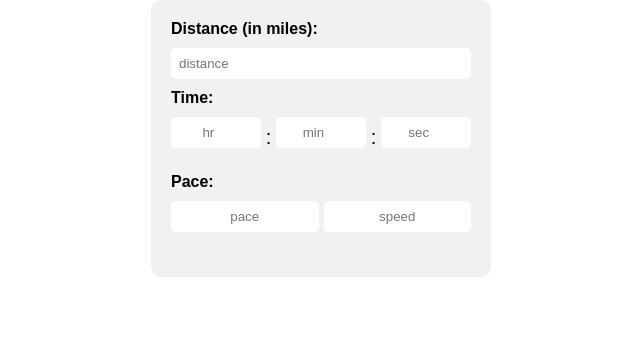
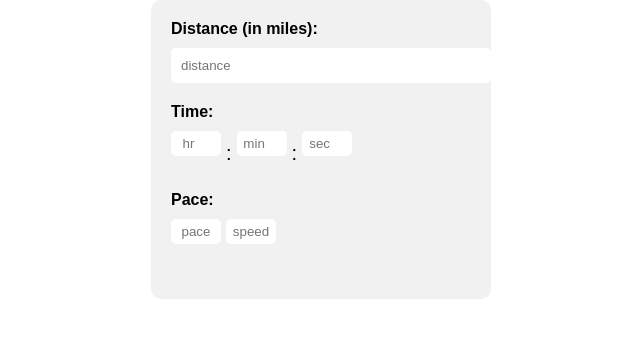
Before and after one commit to gregpaton08/pace-calculator-web-app, a plain HTML site: page index.html in a window 1280 px wide. Shown: the whole page, without its empty margins (319-959 px from the left). Drawn offline with Linux system fonts and the light colour scheme.

Commit message:
code cleanup

```diff
--- a/index.html
+++ b/index.html
@@ -5,22 +5,8 @@
   <meta name="viewport" content="width=device-width, initial-scale=1.0, user-scalable=no">
   <title>Running Pace Calculator</title>
   <link rel="stylesheet" href="styles.css">
-  <style>
-    input[type="text"],
-    input[type="number"],
-    input[type="submit"] {
-      width: 100%;
-      padding: 8px;
-      margin-bottom: 10px;
-      box-sizing: border-box;
-    }
-    .input-row span {
-      /* margin: 0 5px; */
-    }
-  </style>
 </head>
 <body>
-  <!-- <h1>Pace Calculator</h1> -->
   <form>
     <label for="distance">Distance (in miles):</label>
     <input type="text" id="distance" name="distance" placeholder="distance" inputmode="decimal">
@@ -39,7 +25,6 @@
       <input type="text" pattern="([0-5]?[0-9]):([0-5][0-9])" id="pace" name="pace" placeholder="pace">
       <input type="text" id="speed" name="speed" placeholder="speed" inputmode="decimal">
     </div>
-    <!-- <input type="submit" value="Calculate"> -->
   </form>
   <script src="pace-calculator.js"></script>
 </body>
```
